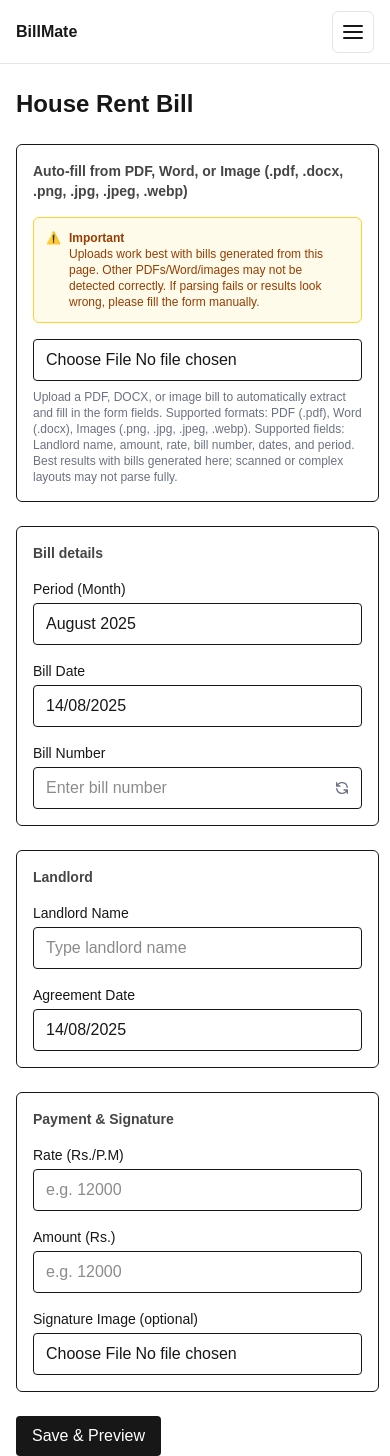
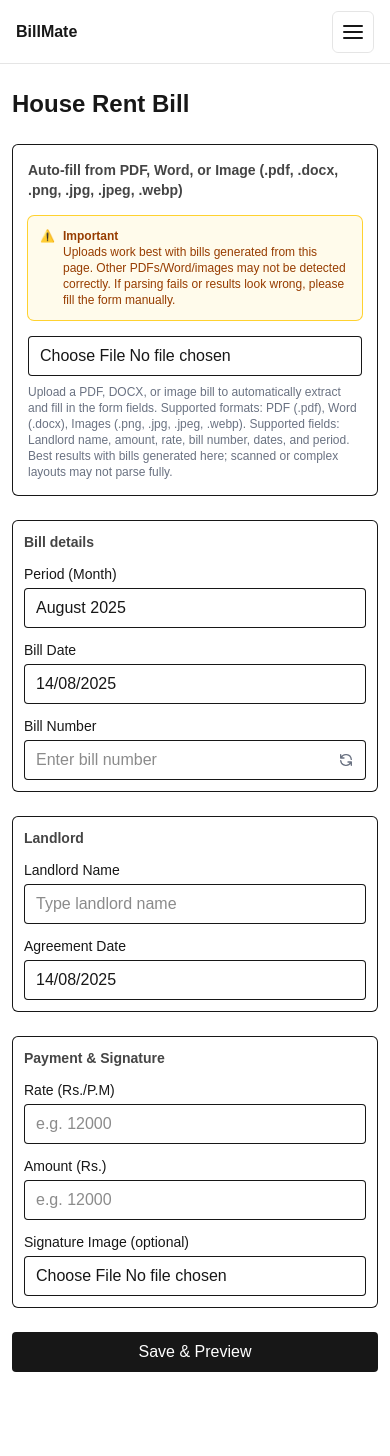
Before and after one commit to ShadowChaser/billgenerator, a Next.js app: page /bills/new in a window 390 px wide. After the commit the page ends 1412 px from the top, so only its background shows below. Built offline with nearby package versions, Linux system fonts and the light colour scheme.

Commit message:
House rent bill mobile responsiveness fix

```diff
--- a/src/app/bills/new/page.tsx
+++ b/src/app/bills/new/page.tsx
@@ -287,22 +287,24 @@ export default function NewBillPage() {
   }
 
   return (
-    <div className="grid gap-6 max-w-5xl mx-auto px-4 pt-6 sm:pt-8">
+    <div className="grid gap-6 max-w-5xl mx-auto px-3 sm:px-4 pt-6 sm:pt-8 pb-10 sm:pb-12 overflow-x-hidden min-w-0">
       <h1 className="text-2xl font-semibold">House Rent Bill</h1>
 
       <form
-        className="grid gap-6 w-full max-w-3xl mx-auto"
+        className="grid gap-6 w-full max-w-3xl mx-auto min-w-0 break-words"
         onSubmit={form.handleSubmit(onSubmit)}
       >
-        <PdfUpload
-          onFieldsExtracted={handleFieldsExtracted}
-          onNextMonthBill={handleNextMonthBill}
-          disabled={saving}
-        />
+        <div className="overflow-visible">
+          <PdfUpload
+            onFieldsExtracted={handleFieldsExtracted}
+            onNextMonthBill={handleNextMonthBill}
+            disabled={saving}
+          />
+        </div>
 
-        <div className="rounded-md border p-4 grid gap-4">
+        <div className="rounded-md ring-1 ring-inset p-3 sm:p-4 grid gap-3 sm:gap-4">
           <div className="text-sm font-semibold opacity-80">Bill details</div>
-          <div className="grid grid-cols-1 sm:grid-cols-2 gap-4">
+          <div className="grid grid-cols-1 sm:grid-cols-2 gap-3 sm:gap-4 min-w-0">
             <label className="grid gap-1">
               <span className="text-sm">Period (Month)</span>
               <Controller
@@ -327,7 +329,7 @@ export default function NewBillPage() {
                     showMonthYearPicker
                     showFullMonthYearPicker
                     placeholderText="Select month and year"
-                    className="border rounded px-3 py-2 bg-transparent w-full"
+                    className="ring-1 ring-inset rounded px-3 py-2 bg-transparent w-full"
                   />
                 )}
               />
@@ -352,7 +354,7 @@ export default function NewBillPage() {
                     }}
                     dateFormat="dd/MM/yyyy"
                     placeholderText="Select date"
-                    className="border rounded px-3 py-2 bg-transparent w-full"
+                    className="ring-1 ring-inset rounded px-3 py-2 bg-transparent w-full"
                   />
                 )}
               />
@@ -362,12 +364,12 @@ export default function NewBillPage() {
             </label>
           </div>
 
-          <div className="grid grid-cols-1 gap-4">
+          <div className="grid grid-cols-1 gap-3 sm:gap-4 min-w-0">
             <label className="grid gap-1">
               <span className="text-sm">Bill Number</span>
               <div className="relative">
                 <input
-                  className="border rounded px-3 py-2 bg-transparent w-full pr-10"
+                  className="ring-1 ring-inset rounded px-3 py-2 bg-transparent w-full pr-10"
                   placeholder="Enter bill number"
                   {...form.register("bill_number")}
                 />
@@ -401,14 +403,14 @@ export default function NewBillPage() {
           </div>
         </div>
 
-        <div className="rounded-md border p-4 grid gap-4">
+        <div className="rounded-md ring-1 ring-inset p-3 sm:p-4 grid gap-3 sm:gap-4">
           <div className="text-sm font-semibold opacity-80">Landlord</div>
-          <div className="grid grid-cols-1 sm:grid-cols-2 gap-4">
+          <div className="grid grid-cols-1 sm:grid-cols-2 gap-3 sm:gap-4 min-w-0">
             <div className="grid gap-2">
               <label className="grid gap-1">
                 <span className="text-sm">Landlord Name</span>
                 <input
-                  className="border rounded px-3 py-2 bg-transparent"
+                  className="ring-1 ring-inset rounded px-3 py-2 bg-transparent w-full"
                   placeholder="Type landlord name"
                   {...form.register("landlord_name")}
                 />
@@ -434,7 +436,7 @@ export default function NewBillPage() {
                     }}
                     dateFormat="dd/MM/yyyy"
                     placeholderText="Select agreement date"
-                    className="border rounded px-3 py-2 bg-transparent w-full"
+                    className="ring-1 ring-inset rounded px-3 py-2 bg-transparent w-full"
                   />
                 )}
               />
@@ -447,15 +449,15 @@ export default function NewBillPage() {
           </div>
         </div>
 
-        <div className="rounded-md border p-4 grid gap-4">
+        <div className="rounded-md ring-1 ring-inset p-3 sm:p-4 grid gap-3 sm:gap-4">
           <div className="text-sm font-semibold opacity-80">
             Payment & Signature
           </div>
-          <div className="grid grid-cols-1 sm:grid-cols-2 gap-4">
+          <div className="grid grid-cols-1 sm:grid-cols-2 gap-3 sm:gap-4 min-w-0">
             <label className="grid gap-1">
               <span className="text-sm">Rate (Rs./P.M)</span>
               <input
-                className="border rounded px-3 py-2 bg-transparent"
+                className="ring-1 ring-inset rounded px-3 py-2 bg-transparent w-full"
                 placeholder="e.g. 12000"
                 {...form.register("rate")}
               />
@@ -468,7 +470,7 @@ export default function NewBillPage() {
             <label className="grid gap-1">
               <span className="text-sm">Amount (Rs.)</span>
               <input
-                className="border rounded px-3 py-2 bg-transparent"
+                className="ring-1 ring-inset rounded px-3 py-2 bg-transparent w-full"
                 placeholder="e.g. 12000"
                 {...form.register("amount")}
               />
@@ -483,17 +485,17 @@ export default function NewBillPage() {
               <input
                 type="file"
                 accept="image/*"
-                className="border rounded px-3 py-2 bg-transparent"
+                className="ring-1 ring-inset rounded px-3 py-2 bg-transparent w-full"
                 {...form.register("signature_file")}
               />
             </label>
           </div>
         </div>
 
-        <div className="flex gap-3">
+        <div className="flex flex-col sm:flex-row sm:flex-wrap gap-3">
           <button
             disabled={saving}
-            className="px-4 py-2 rounded bg-foreground text-background disabled:opacity-50"
+            className="px-4 py-2 rounded bg-foreground text-background disabled:opacity-50 w-full sm:w-auto"
             type="submit"
           >
             {saving ? "Saving..." : "Save & Preview"}
@@ -502,7 +504,7 @@ export default function NewBillPage() {
             <button
               type="button"
               onClick={exportPdf}
-              className="px-4 py-2 rounded border"
+              className="px-4 py-2 rounded ring-1 ring-inset w-full sm:w-auto"
             >
               Download PDF
             </button>
@@ -511,7 +513,7 @@ export default function NewBillPage() {
       </form>
 
       {previewHtml && (
-        <div className="mt-6 border rounded p-2 sm:p-4 responsive-pane w-full max-w-3xl mx-auto">
+        <div className="mt-6 ring-1 ring-inset rounded p-2 sm:p-4 responsive-pane w-full max-w-3xl mx-auto">
           <div className="text-sm font-semibold mb-2">Preview</div>
           <div ref={previewContainerRef} className="w-full overflow-auto">
             {/* Reserve scaled space to prevent clipping */}
--- a/src/components/PdfUpload.tsx
+++ b/src/components/PdfUpload.tsx
@@ -598,11 +598,11 @@ export default function PdfUpload({
   };
 
   return (
-    <div className="rounded-md border p-4 grid gap-4">
+    <div className="rounded-md ring-1 ring-inset p-4 grid gap-4 min-w-0 overflow-visible">
       <div className="text-sm font-semibold opacity-80">
         Auto-fill from PDF, Word, or Image (.pdf, .docx, .png, .jpg, .jpeg, .webp)
       </div>
-      <div className="text-xs rounded-md border border-amber-300 bg-amber-50 text-amber-800 p-3 flex items-start gap-2">
+      <div className="text-xs rounded-md ring-1 ring-amber-300 bg-amber-50 text-amber-800 p-3 flex items-start gap-2 break-words">
         <span className="select-none">⚠️</span>
         <div>
           <div className="font-semibold">Important</div>
@@ -613,14 +613,14 @@ export default function PdfUpload({
         </div>
       </div>
 
-      <div className="grid gap-2">
+      <div className="grid gap-2 min-w-0">
         <input
           ref={fileInputRef}
           type="file"
           accept=".pdf,.docx,.png,.jpg,.jpeg,.webp"
           onChange={handleFileUpload}
           disabled={disabled || isProcessing}
-          className="border rounded px-3 py-2 bg-transparent disabled:opacity-50"
+          className="ring-1 ring-inset rounded px-3 py-2 bg-transparent disabled:opacity-50 w-full"
         />
 
         {isProcessing && (
@@ -631,7 +631,7 @@ export default function PdfUpload({
 
         {error && <div className="text-sm text-red-600">{error}</div>}
 
-        {success && <div className="text-sm text-green-600">{success}</div>}
+        {success && <div className="text-sm text-green-600 break-words">{success}</div>}
 
         {success && onNextMonthBill && (
           <button
@@ -651,7 +651,7 @@ export default function PdfUpload({
           </button>
         )}
 
-        <div className="text-xs text-gray-500">
+        <div className="text-xs text-gray-500 break-words">
           Upload a PDF, DOCX, or image bill to automatically extract and fill in the form fields.
           Supported formats: PDF (.pdf), Word (.docx), Images (.png, .jpg, .jpeg, .webp). Supported fields: Landlord name, amount,
           rate, bill number, dates, and period. Best results with bills generated here; scanned or complex layouts may not parse fully.
```
